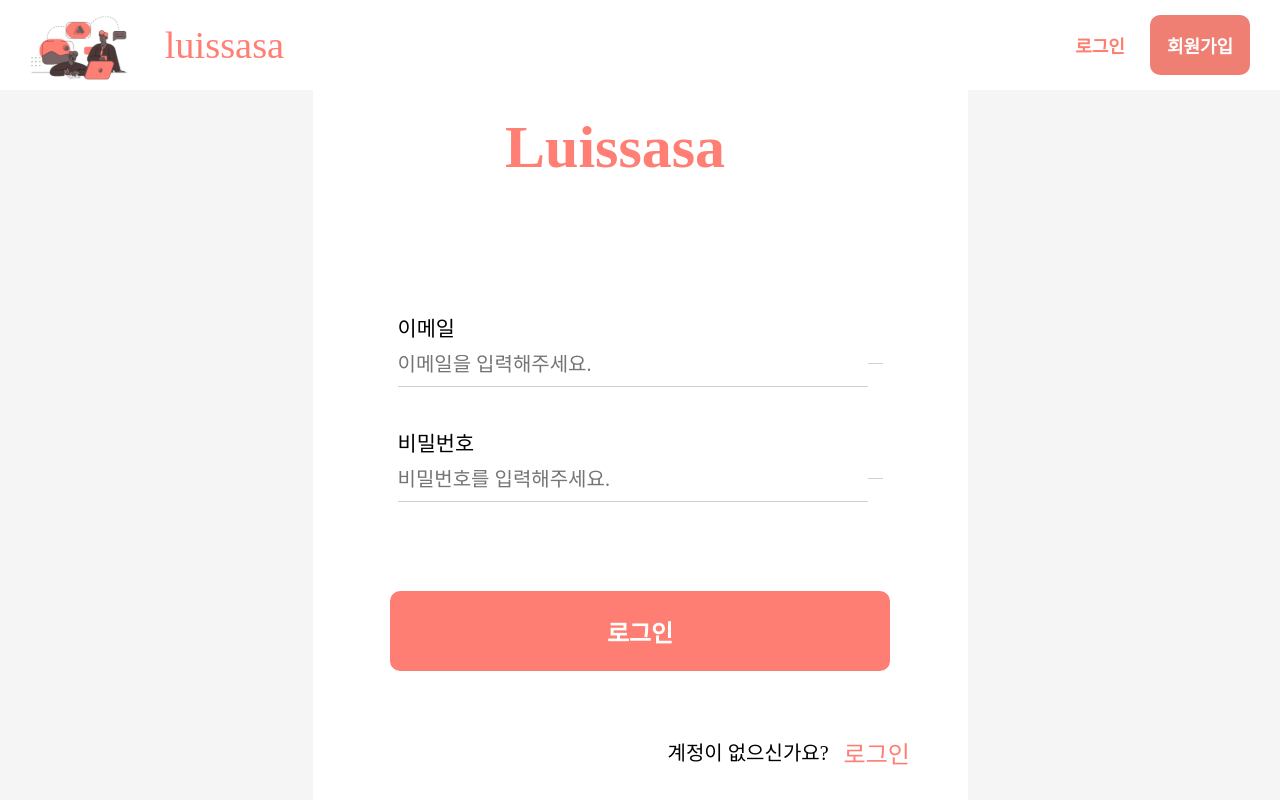
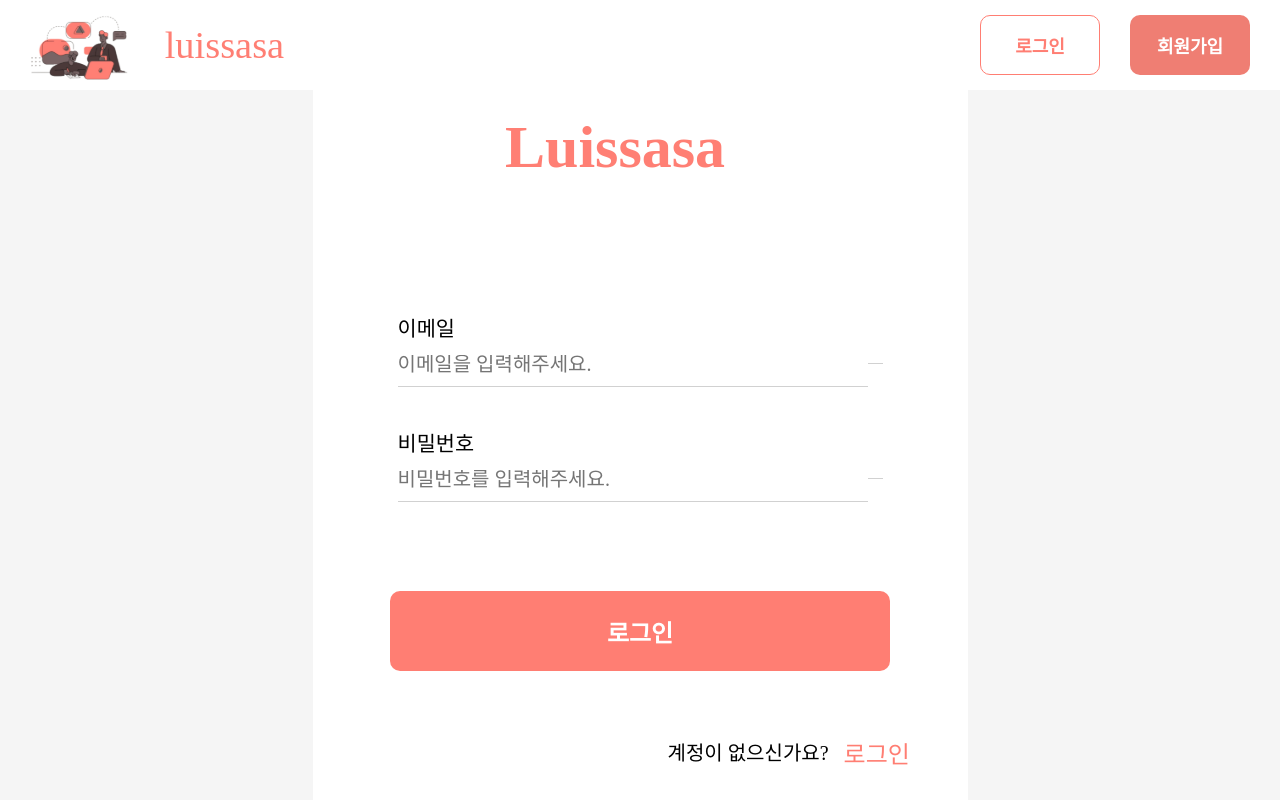
Before and after one commit to Team-Luis/Luis_web, a React (Create React App) app in the folder luis/: page /login in a window 1280 px wide. Shown: the top 804 px of the page. Built offline with nearby package versions, Linux system fonts and the light colour scheme; no server answers.

Commit message:
design :: 디테일 수정

```diff
--- a/luis/src/components/common/button/style.ts
+++ b/luis/src/components/common/button/style.ts
@@ -1,7 +1,7 @@
 import styled from "styled-components";
 
 export const Button = styled.button`
-  width: 100px;
+  width: 120px;
   height: 60px;
 
   display: flex;
--- a/luis/src/components/common/header/index.tsx
+++ b/luis/src/components/common/header/index.tsx
@@ -15,7 +15,7 @@ const Header = () => {
       <S.ButtonWrap>
         <Button
           text="로그인"
-          style={{ borderColor: "#FF7E73", color: "#FF7E73", background: "#fff" }}
+          style={{ color: "#FF7E73", background: "#fff", border: "1px solid #FF7E73" }}
           functions={() => navigate("/login")}
         />
         <Button
--- a/luis/src/components/common/header/style.ts
+++ b/luis/src/components/common/header/style.ts
@@ -32,8 +32,9 @@ export const LogoWrap = styled.div`
 `;
 
 export const ButtonWrap = styled.div`
-  width: 230px;
+  width: 300px;
   height: 60px;
 
   display: flex;
+  gap: 30px;
 `;
```
